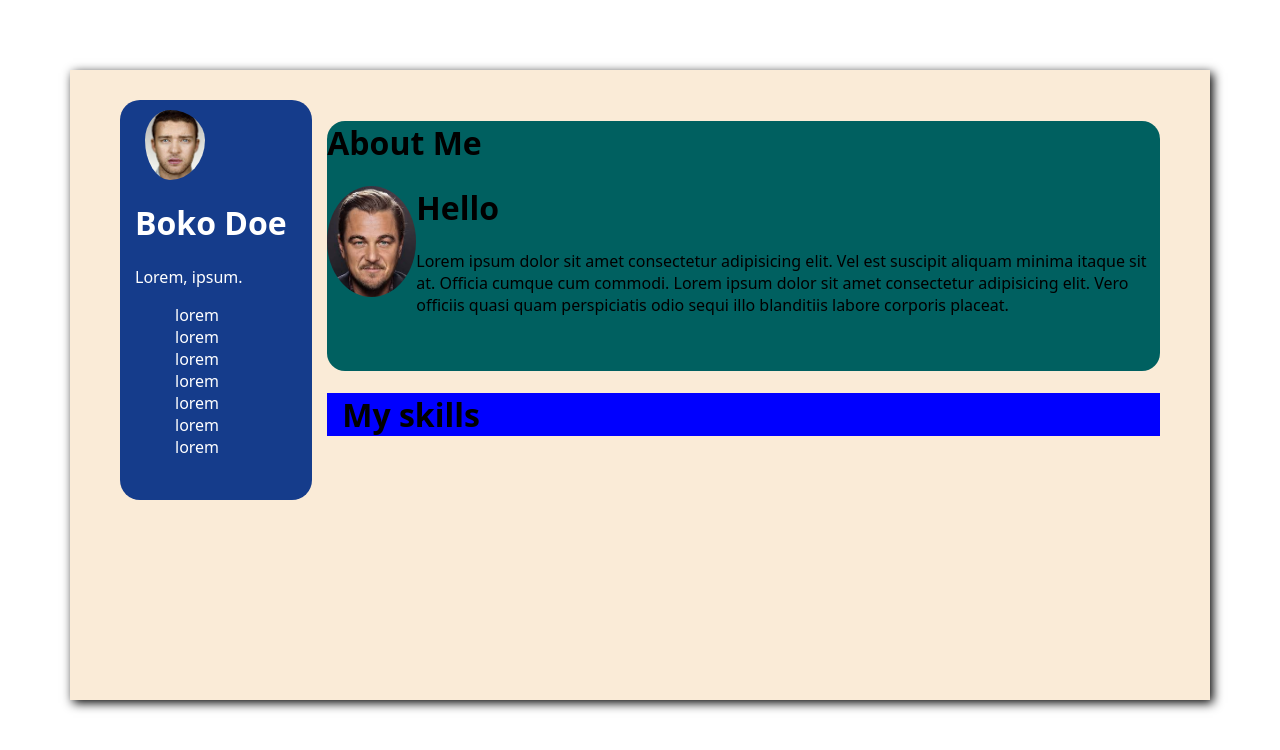
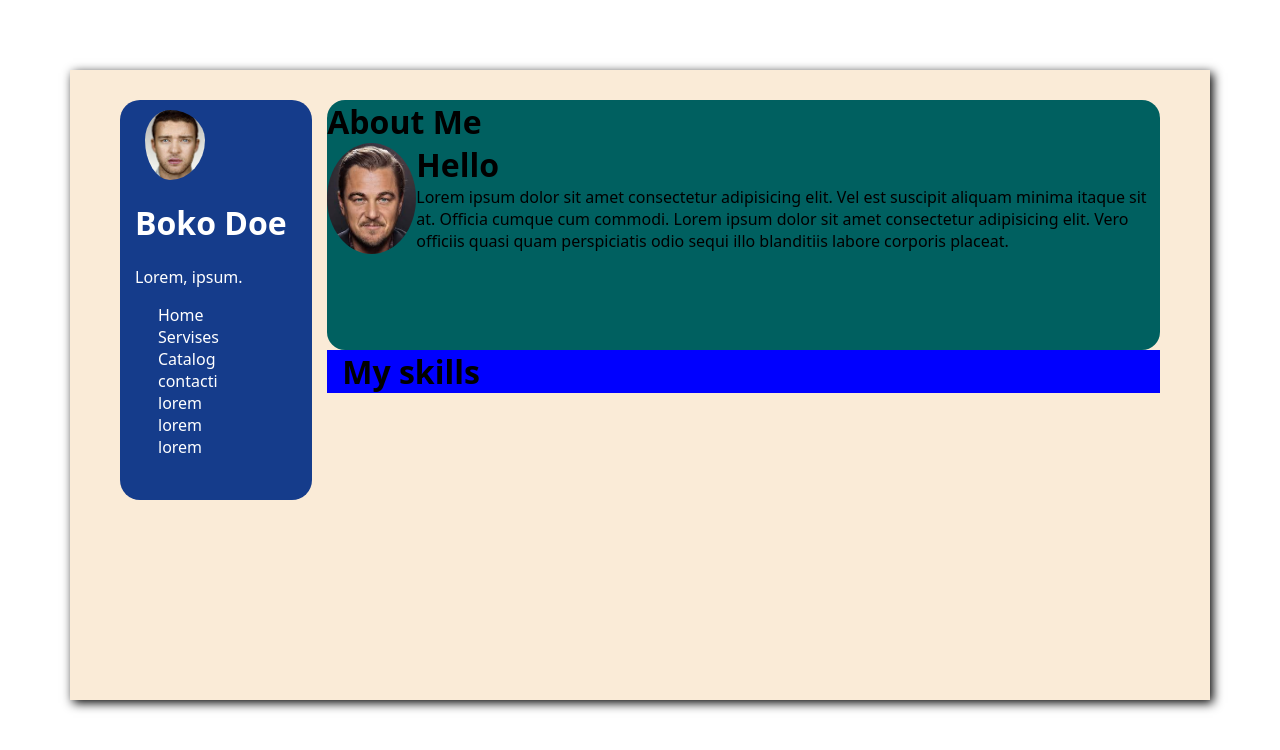
Before and after one commit to OrozobekovDosbol/21.11.22, a plain HTML site: page index.html in a window 1280 px wide. Drawn offline with Linux system fonts and the light colour scheme.

Commit message:
seredina

```diff
--- a/index.html
+++ b/index.html
@@ -11,13 +11,13 @@
         <span>Lorem, ipsum.</span>
         <nav>
           <ul>
-            <li><a href="#">lorem</a></li>
-            <li><a href="#">lorem</a></li>
-            <li><a href="#">lorem</a></li>
-            <li><a href="#">lorem</a></li>
-            <li><a href="#">lorem</a></li>
-            <li><a href="#">lorem</a></li>
-            <li><a href="#">lorem</a></li>
+            <li><a href="#" class="active">Home</a></li>
+            <li><a href="#" class="active">Servises</a></li>
+            <li><a href="#" class="active">Catalog</a></li>
+            <li><a href="#" class="active">contacti</a></li>
+            <li><a href="#" class="active">lorem</a></li>
+            <li><a href="#" class="active">lorem</a></li>
+            <li><a href="#" class="active">lorem</a></li>
           </ul>
         </nav>
       </div>
--- a/style.css
+++ b/style.css
@@ -34,17 +34,26 @@ body {
   border-radius: 50%;
 }
 .saidebar nav ul li a{
+  border-left: 3px solid transparent;
   color: white;
   text-align: left;
   text-decoration: none;
+  padding-left: 15pxs;
 }
-.saidebar nav ul li {
+.saidebar nav ul{
+  margin-left: -20px;
   list-style-type: none;
+}
+.active:active{
+  border-left: 3px solid tomato;
 }
 .box-2{
   border-radius: 18px;
   height: 250px;
   background-color: rgb(0, 96, 96);
+}
+.content h1 {
+  margin: 0;
 }
 .content img {
   float: left;
```
